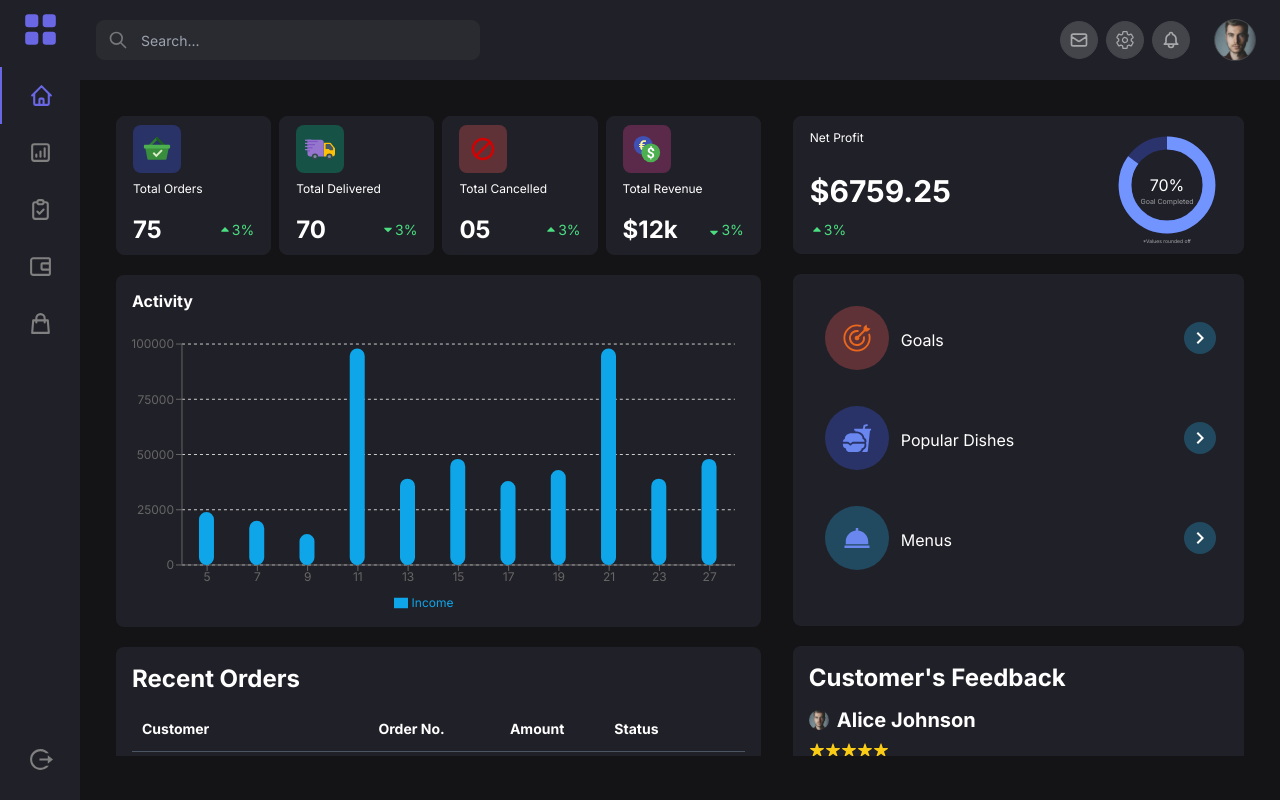
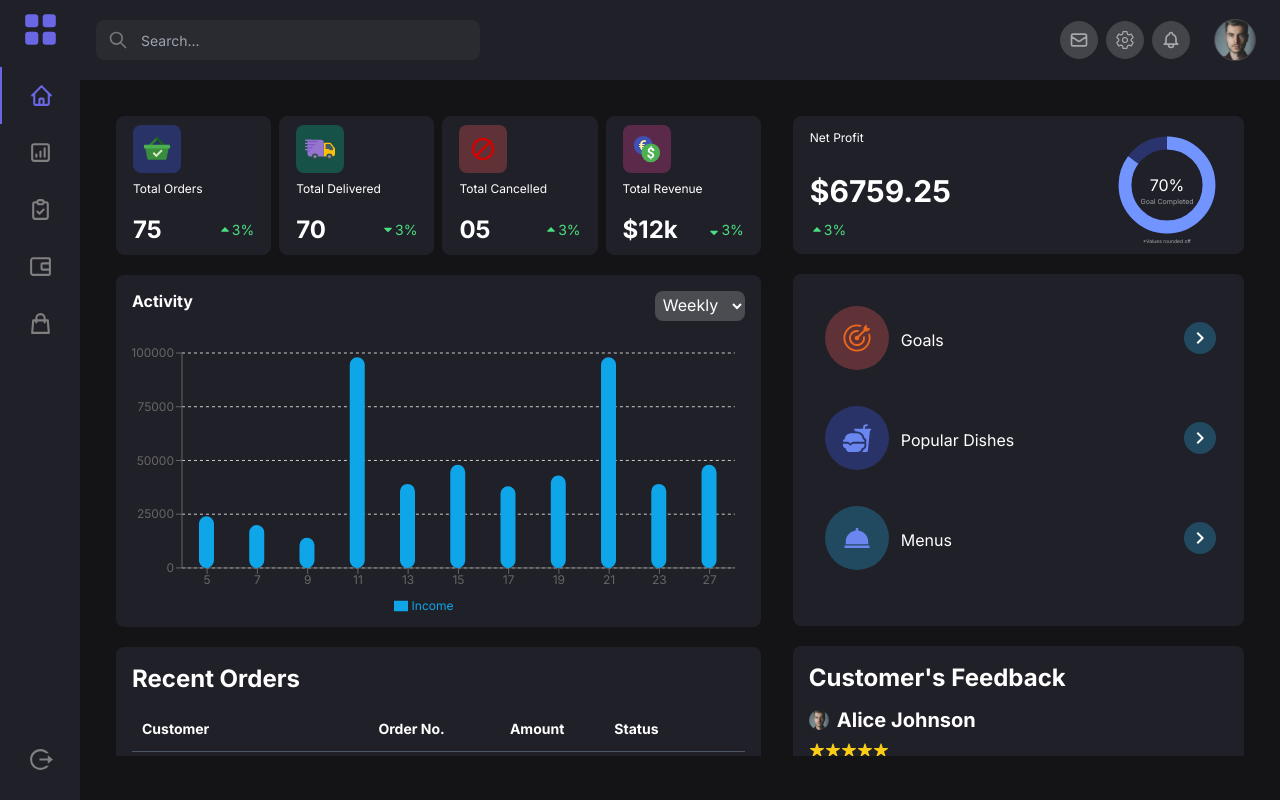
Before and after one commit to akashb12/fitpeo-dashboard, a React (Create React App) app: page / in a window 1280 px wide. Built offline with nearby package versions, Linux system fonts and the light colour scheme.

Commit message:
search text changed to white dropdown added for activity graph scroll added for feedback

```diff
--- a/src/Components/ActivityChart.jsx
+++ b/src/Components/ActivityChart.jsx
@@ -5,7 +5,14 @@ import { CHART_DATA } from '../lib/consts/navigation'
 export default function ActivityChart() {
 	return (
 		<div className="h-[22rem] bg-[#202028] p-4 border-[#202028] rounded-lg flex flex-col flex-1 md:mr-8 mt-5">
+			<div className='flex justify-between'>
 			<strong className="text-white font-bold">Activity</strong>
+			<select className='bg-[#4b4c51] border-[#4b4c51] rounded-lg text-white p-1'>
+				<option value='weekly'>Weekly</option>
+				<option value='monthly'>Monthly</option>
+				<option value='yearly'>Yearly</option>
+			</select>
+			</div>
 			<div className="mt-3 w-full flex-1 text-xs">
 				<ResponsiveContainer width="100%" height="100%">
 					<BarChart
--- a/src/Components/FeedbackList.jsx
+++ b/src/Components/FeedbackList.jsx
@@ -4,9 +4,9 @@ import { IoIosStar } from "react-icons/io";
 
 const FeedbackList = () => {
     return (
-        <div className='h-[26rem] hide-scrollbar bg-[#202028] p-4 border-[#202028] rounded-lg flex flex-col flex-1 mt-5'>
+        <div className='h-[26rem]  bg-[#202028] p-4 border-[#202028] rounded-lg flex flex-col flex-1 mt-5'>
             <span className='text-white font-bold text-2xl'>Customer's Feedback</span>
-            <div className='mt-3'>
+            <div className='mt-3 hide-scrollbar'>
                 {
                     CUSTOMER_FEEDBACK.map((item) => (
                         <div className='mb-6'>
--- a/src/Components/Shared/Header.jsx
+++ b/src/Components/Shared/Header.jsx
@@ -6,7 +6,7 @@ const Header = () => {
         <div className='bg-[#202028] h-30 md:h-20 px-4 flex flex-row  sm:justify-between sm:items-center'>
             <div className='relative mt-2 mb-2 md:mt-0 md:mb-0 w-[140px]'>
                 <HiOutlineSearch fontSize={20} className='text-[#76777a] absolute top-1/2 -translate-y-1/2 left-3' />
-                <input type='text' placeholder='Search...' className='text-sm bg-[#2a2b30] focus:outline-none active:outline-none h-10 w-[7rem] md:w-[24rem] border border-[#2a2b30] rounded-lg px-4 pl-11 pr-4' />
+                <input type='text' placeholder='Search...' className='text-sm text-white bg-[#2a2b30] focus:outline-none active:outline-none h-10 w-[7rem] md:w-[24rem] border border-[#2a2b30] rounded-lg px-4 pl-11 pr-4' />
             </div>
             <div className='flex items-center mr-2 gap-1 md:gap-2'>
                 <div className='border border-[#43454a] bg-[#43454a] rounded-full p-1 md:p-2'>
```
